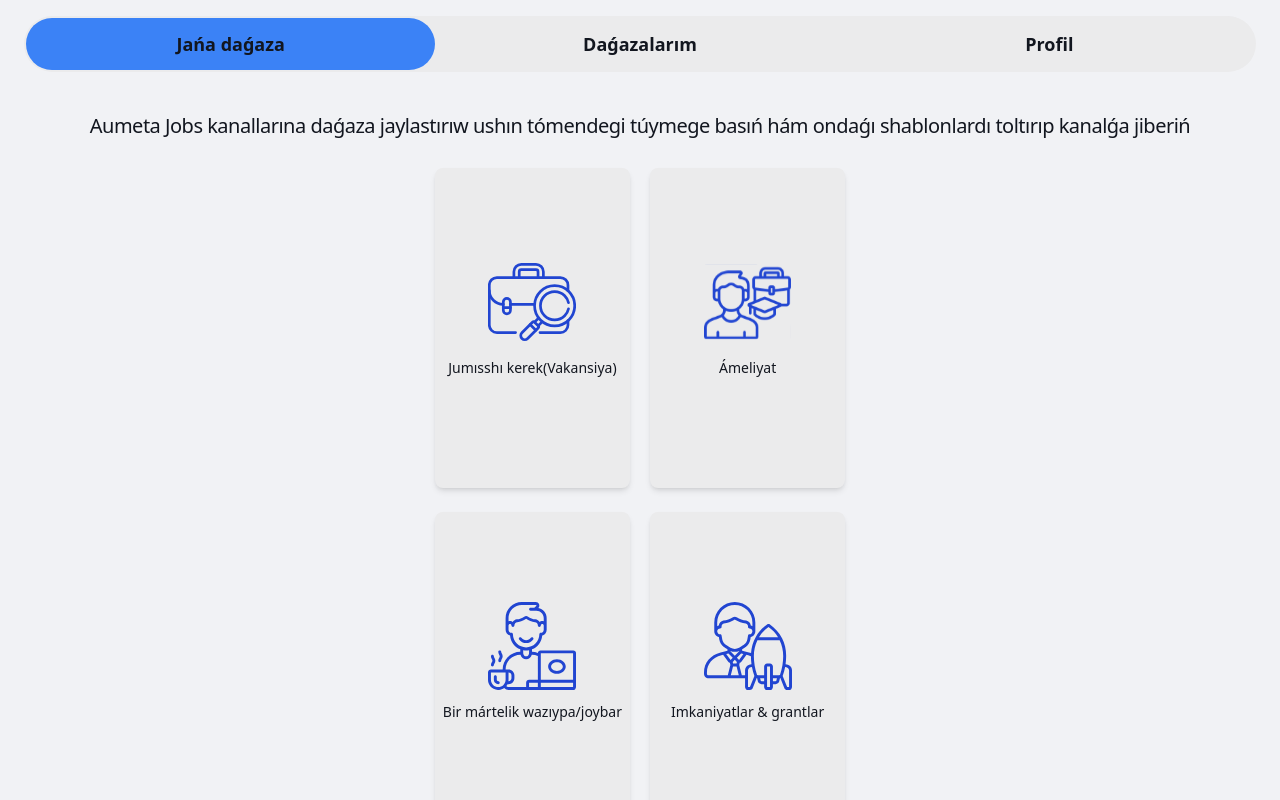
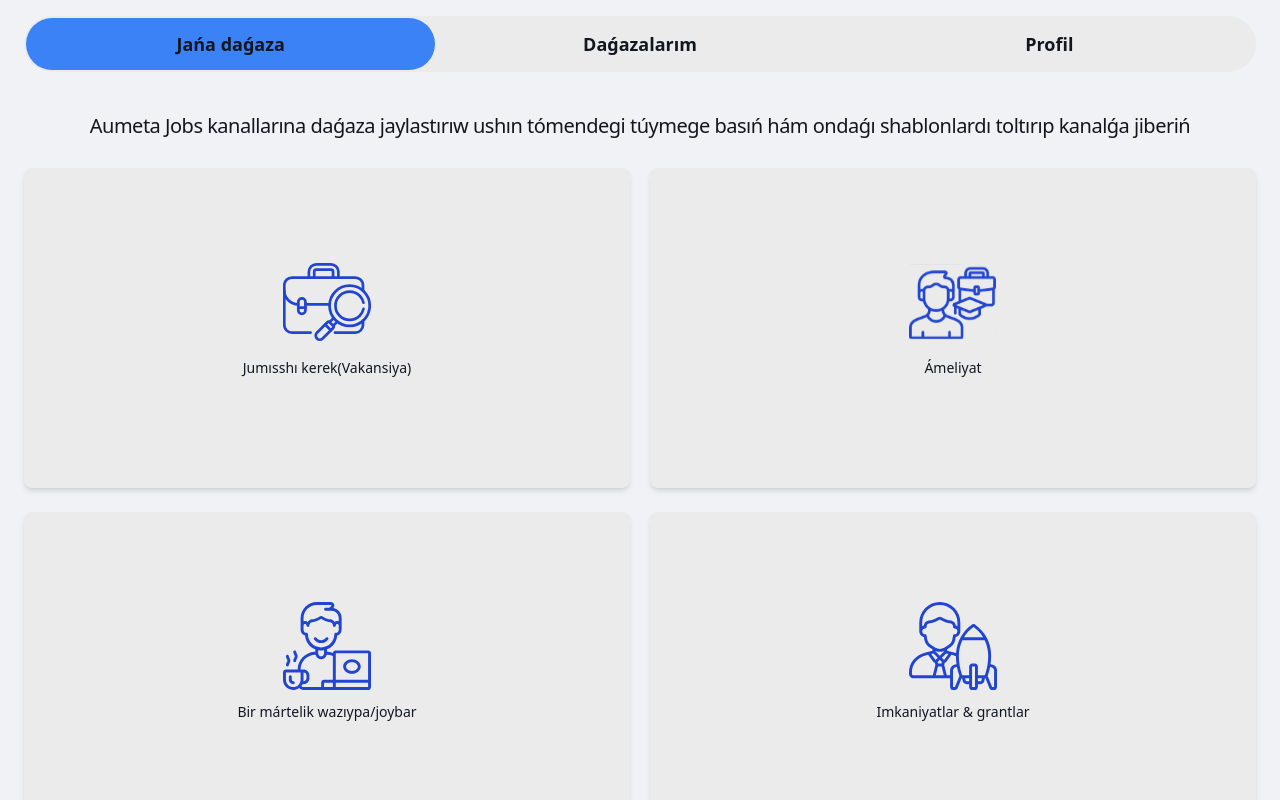
Before and after one commit to Ermuxan7/aumeta-bot, a Next.js app: page / in a window 1280 px wide. Shown: the top 800 px of the page. Built offline with nearby package versions, Linux system fonts and the light colour scheme.

Commit message:
Refactor layout structure and improve content organization in Home component

```diff
--- a/app/layout.tsx
+++ b/app/layout.tsx
@@ -25,7 +25,7 @@ export default function RootLayout({
   children: React.ReactNode;
 }>) {
   return (
-    <html lang="en" className="dark">
+    <html lang="en" className="">
       <body className={`${robotoSans.variable} ${robotoMono.variable} `}>
         <ThemeProvider />
         <TabBar />
--- a/app/page.tsx
+++ b/app/page.tsx
@@ -26,20 +26,19 @@ const Cards = [
 
 export default function Home() {
   return (
-    <div className="flex flex-col justify-center items-center w-full text-background py-3 px-4 md:px-6">
+    <div className="flex justify-center items-center w-full text-background py-3 px-4 md:px-6">
+      <div className="w-full max-w-7xl flex flex-col justify-center items-center">
         <h1 className="text-lg sm:text-xl font-normal tracking-tight text-foreground leading-5 text-center mb-6 sm:mb-8">
-        Aumeta Jobs kanallarına daǵaza jaylastırıw ushın tómendegi túymege basıń
-        hám ondaǵı shablonlardı toltırıp kanalǵa jiberiń
+          Aumeta Jobs kanallarına daǵaza jaylastırıw ushın tómendegi túymege
+          basıń hám ondaǵı shablonlardı toltırıp kanalǵa jiberiń
         </h1>
-      <div className="grid grid-cols-2 gap-3 sm:gap-x-5 sm:gap-y-6">
+        <div className="grid grid-cols-2 gap-3 sm:gap-x-5 sm:gap-y-6 w-full">
           {Cards.map((card, index) => (
             <Link
               key={index}
               href={card.href}
               className="flex flex-col items-center justify-center gap-3 text-sm md:text-lg lg:text-xl text-primary-foreground bg-muted hover:bg-muted/80 min-h-38 md:min-h-60 xl:min-h-80 p-2 rounded-lg shadow-md transition-all duration-200 ease-in-out"
             >
-            {/* <div className="flex items-center justify-center text-primary bg-primary/10 rounded-full p-3 lg:p-5"> */}
-            {/* </div> */}
               {card.img}
               <h3 className="text-foreground text-sm  font-medium h-10 text-center">
                 {card.title}
@@ -54,7 +53,8 @@ export default function Home() {
             className="size-6 md:size-8 "
           />
           <p className="text-sm sm:text-lg text-primary-foreground font-medium">
-          Daǵazalaw ushın mámleket saylanbaǵan. Profilge ótiń → mámleket saylań.
+            Daǵazalaw ushın mámleket saylanbaǵan. Profilge ótiń → mámleket
+            saylań.
           </p>
         </div>
         <div className="text-sm sm:text-md text-muted-foreground text-center  sm:my-8">
@@ -67,5 +67,6 @@ export default function Home() {
           </p>
         </div>
       </div>
+    </div>
   );
 }
```
Lines whose indentation alone changed are shown as unchanged.
